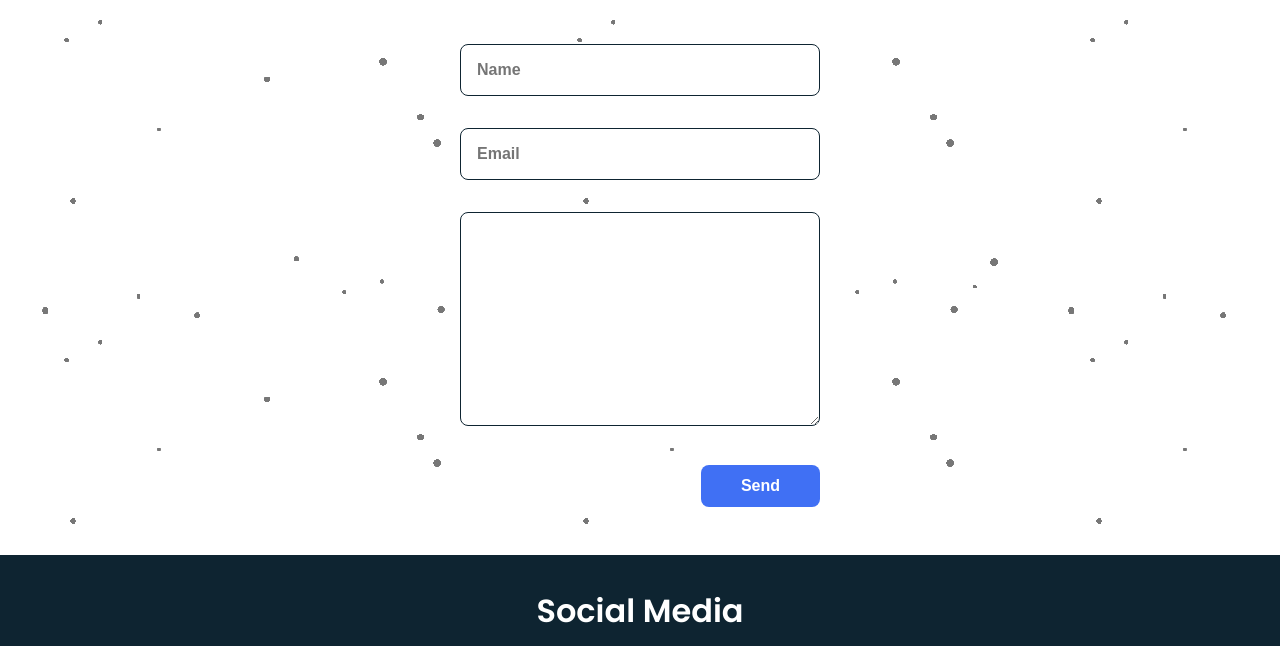
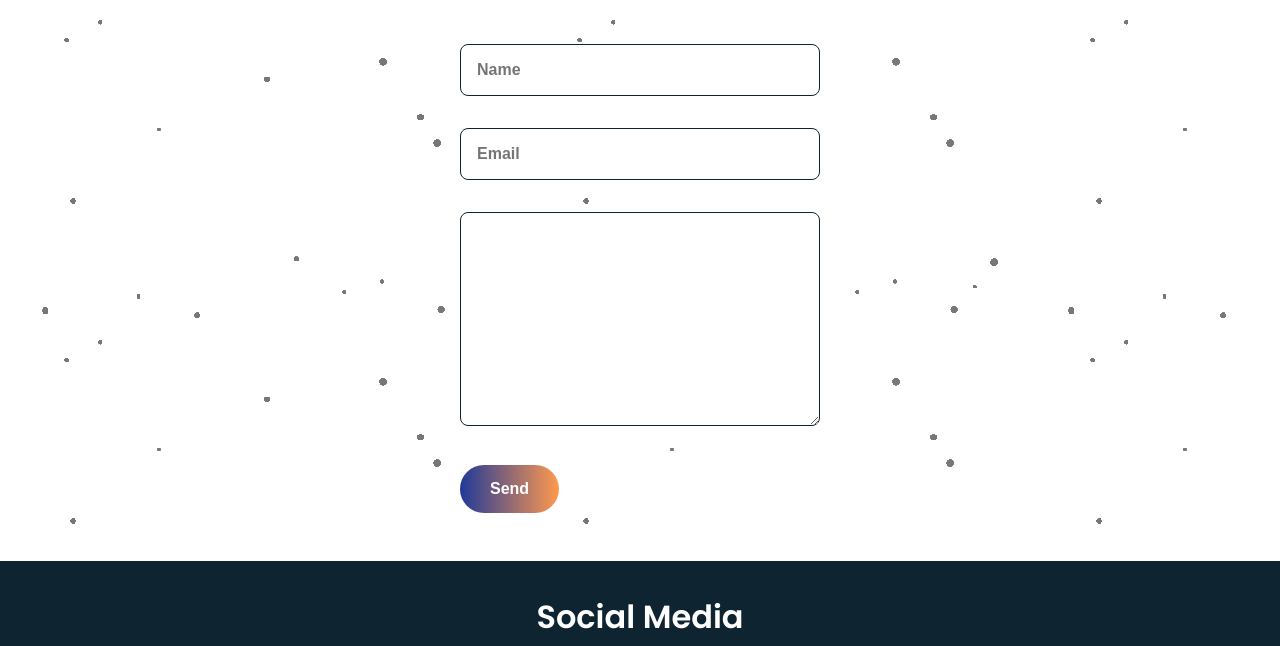
Before and after one commit to Rajdeepsinh18/Rajdeepsinh_Barad.github.io, a plain HTML site: page portfolio/index.html in a window 1280 px wide. Shown: the part 3025-3671 px from the top of the page. Drawn offline with nearby package versions, Linux system fonts and the light colour scheme; no server answers.

Commit message:
Add files via upload

```diff
--- a/portfolio/script/css/styles.css
+++ b/portfolio/script/css/styles.css
@@ -330,12 +330,15 @@ canvas.particles-js-canvas-el{
   margin-bottom: var(--mb-4);
 }
 .contact__button{
-  display: block;
+  display: flex;
+  align-items: center;
+  padding: 15px 30px;
+  font-size: 16px;
+  color: #fff;
+  gap: 10px;
   border: none;
-  outline: none;
-  font-size: var(--normal-font-size);
-  cursor: pointer;
-  margin-left: auto;
+  border-radius: 50px;
+  background: linear-gradient(270deg,#ff994f, #213998);
 }
 
 /* ===== FOOTER =====*/
```
